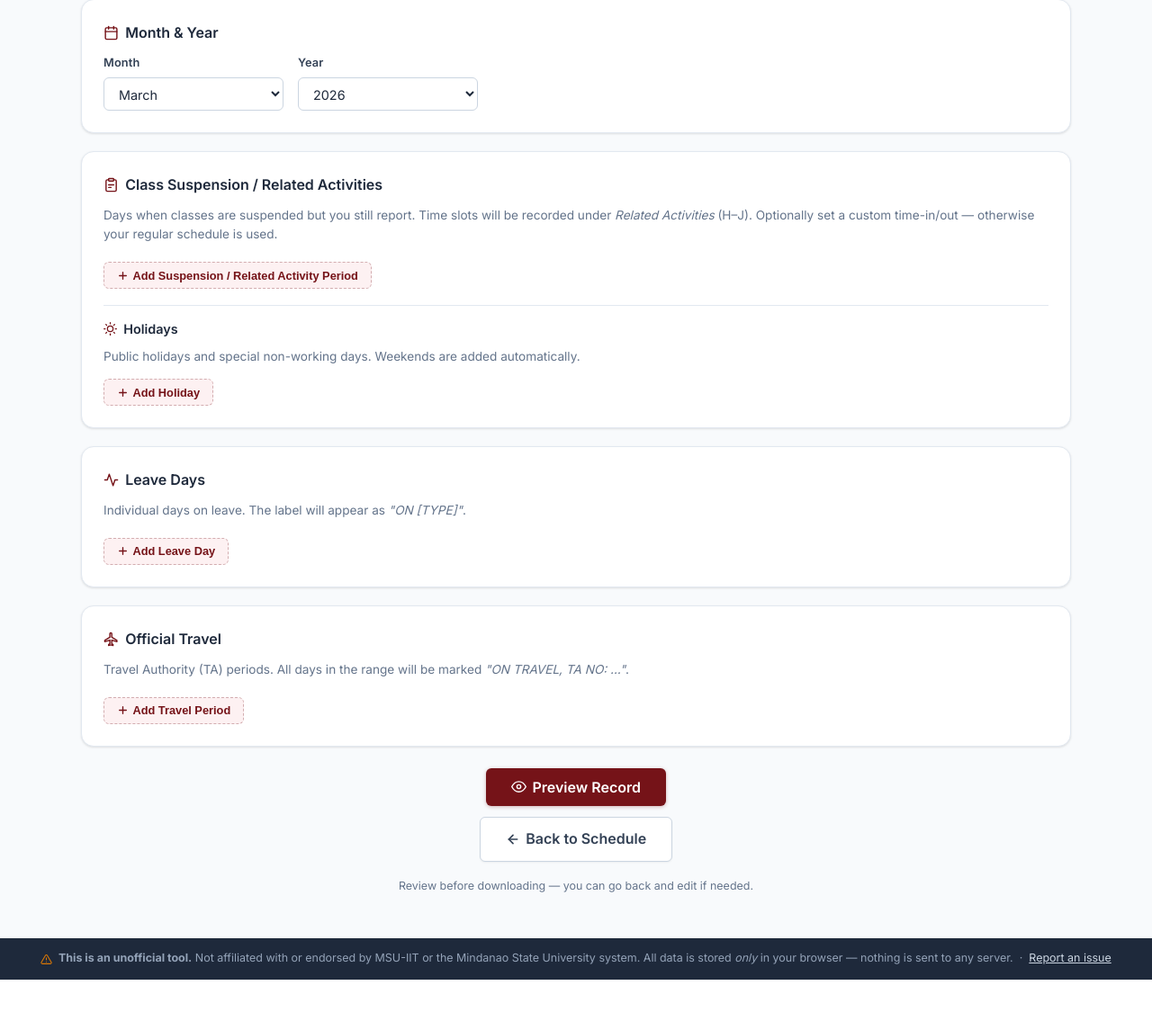
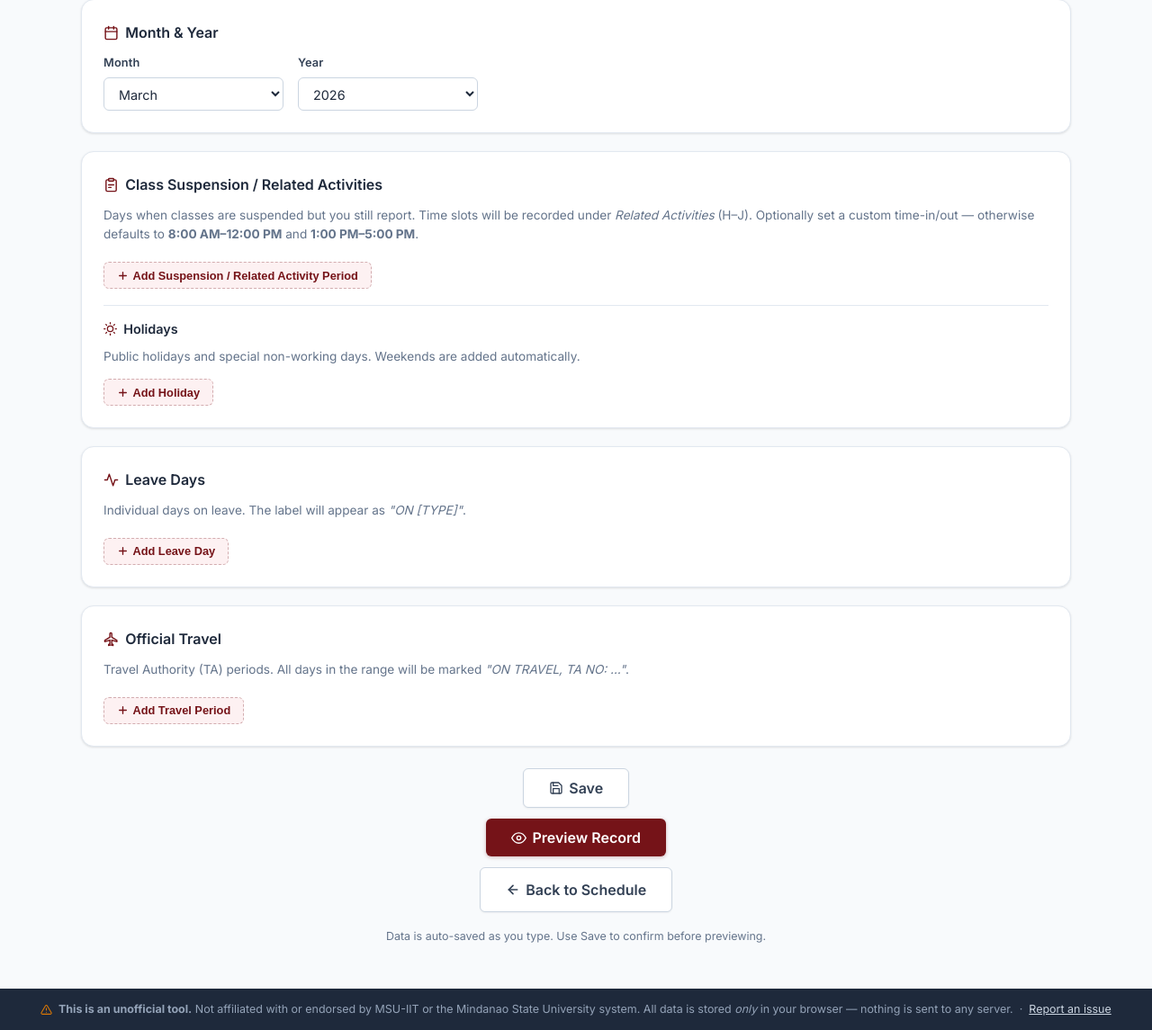
Before and after one commit to JomVill/fdtr-generator, a Flask app: page /generate in a window 1280 px wide. Shown: the part 229-1374 px from the top of the page at 90% size. Before the commit the page ends 1318 px from the top, so only its background shows below. Run offline with Flask 3, Linux system fonts and the light colour scheme; the visitor is signed in with stand-in values (Sample User, id 1).

Commit message:
feat: add explicit Save button to Step 2 (generate page)
- Add Save button (floppy-disk icon) in the action bar between
  the cards and the Preview button
- Clicking Save calls serializeGenerateForm() and shows a
  checkmark + "Saved" confirmation for 1.8s, then resets
- Update Class Suspension card description to reflect the new
  default times (8:00 AM–12:00 PM and 1:00 PM–5:00 PM) instead
  of the old "regular schedule is used" wording
- Update hint text to clarify auto-save + explicit save behaviour

Co-Authored-By: Claude Sonnet 4.6 <noreply@anthropic.com>

```diff
--- a/static/js/app.js
+++ b/static/js/app.js
@@ -338,6 +338,16 @@ function initSetupPage() {
   }
 }
 
+/* ── Generate page: explicit Save button ────────────────────────── */
+function saveStep2(btn) {
+  serializeGenerateForm();
+  if (!btn) return;
+  var origHTML = btn.innerHTML;
+  btn.innerHTML = '<svg width="16" height="16" viewBox="0 0 24 24" fill="none" stroke="currentColor" stroke-width="2" stroke-linecap="round" stroke-linejoin="round" aria-hidden="true"><polyline points="20 6 9 17 4 12"/></svg> Saved';
+  btn.disabled = true;
+  setTimeout(function() { btn.innerHTML = origHTML; btn.disabled = false; }, 1800);
+}
+
 /* ── Generate page init ─────────────────────────────────────────── */
 function initGeneratePage() {
   restoreMonthYear();
--- a/templates/generate.html
+++ b/templates/generate.html
@@ -81,8 +81,8 @@
       </h2>
       <p class="card-desc">
         Days when classes are suspended but you still report. Time slots will be recorded under
-        <em>Related Activities</em> (H&ndash;J). Optionally set a custom time-in/out — otherwise your
-        regular schedule is used.
+        <em>Related Activities</em> (H&ndash;J). Optionally set a custom time-in/out &mdash; otherwise
+        defaults to <strong>8:00 AM&ndash;12:00 PM</strong> and <strong>1:00 PM&ndash;5:00 PM</strong>.
       </p>
       <div id="related-container"></div>
       <button type="button" class="btn-add-row" onclick="addRow('related')">
@@ -173,8 +173,18 @@
       </button>
     </section>
 
-    <!-- Preview / Back Buttons -->
+    <!-- Save / Preview / Back Buttons -->
     <div class="form-actions">
+      <button type="button" class="btn btn-secondary btn-lg" id="save-step2-btn"
+              onclick="saveStep2(this)">
+        <svg width="16" height="16" viewBox="0 0 24 24" fill="none" stroke="currentColor"
+             stroke-width="2" stroke-linecap="round" stroke-linejoin="round" aria-hidden="true">
+          <path d="M19 21H5a2 2 0 0 1-2-2V5a2 2 0 0 1 2-2h11l5 5v11a2 2 0 0 1-2 2z"/>
+          <polyline points="17 21 17 13 7 13 7 21"/>
+          <polyline points="7 3 7 8 15 8"/>
+        </svg>
+        Save
+      </button>
       <button type="submit" class="btn btn-primary btn-lg btn-generate" id="generate-btn">
         <svg width="17" height="17" viewBox="0 0 24 24" fill="none" stroke="currentColor"
              stroke-width="2" stroke-linecap="round" stroke-linejoin="round" aria-hidden="true">
@@ -191,7 +201,7 @@
         </svg>
         Back to Schedule
       </a>
-      <p class="form-hint center-hint">Review before downloading — you can go back and edit if needed.</p>
+      <p class="form-hint center-hint">Data is auto-saved as you type. Use Save to confirm before previewing.</p>
     </div>
 
   </form>
```
